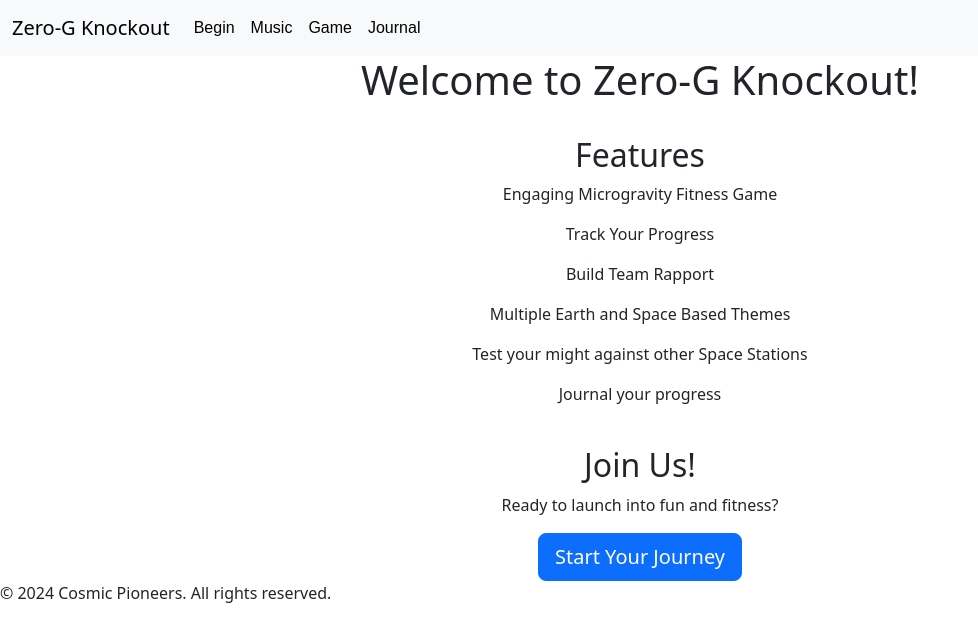
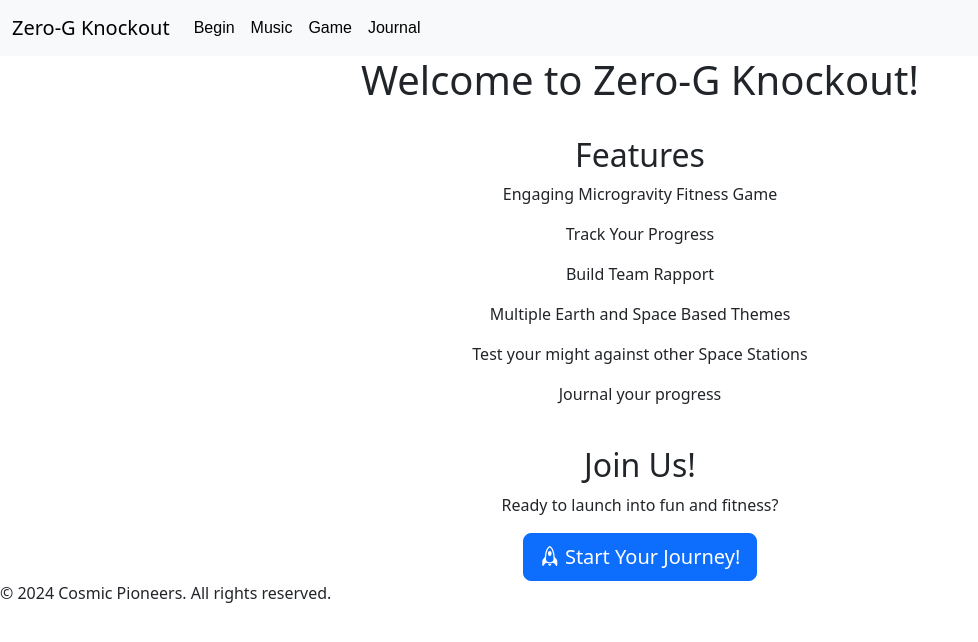
Before and after one commit to laithdarras/Cosmic-Pioneers, a React (Create React App) app in the folder app/: page / in a window 1280 px wide. Shown: the top 642 px of the page, without its empty margins (0-978 px from the left). Built offline with nearby package versions, Linux system fonts and the light colour scheme.

Commit message:
Pressing 'Start' button on home page takes you to the 'New Game' page

```diff
--- a/app/src/pages/home.jsx
+++ b/app/src/pages/home.jsx
@@ -27,7 +27,7 @@ export default function Home() {
           <h2 align="center">Join Us!</h2>
           <p align="center">Ready to launch into fun and fitness?</p>
           <div className="text-center">
-            <button type="button" class="btn btn-primary btn-lg">Start Your Journey</button>
+            <a type="button" class="btn btn-primary btn-lg" href="/begin"><i class="bi bi-rocket"></i>&nbsp;Start Your Journey!</a>
           </div>
 
         </section>
```
